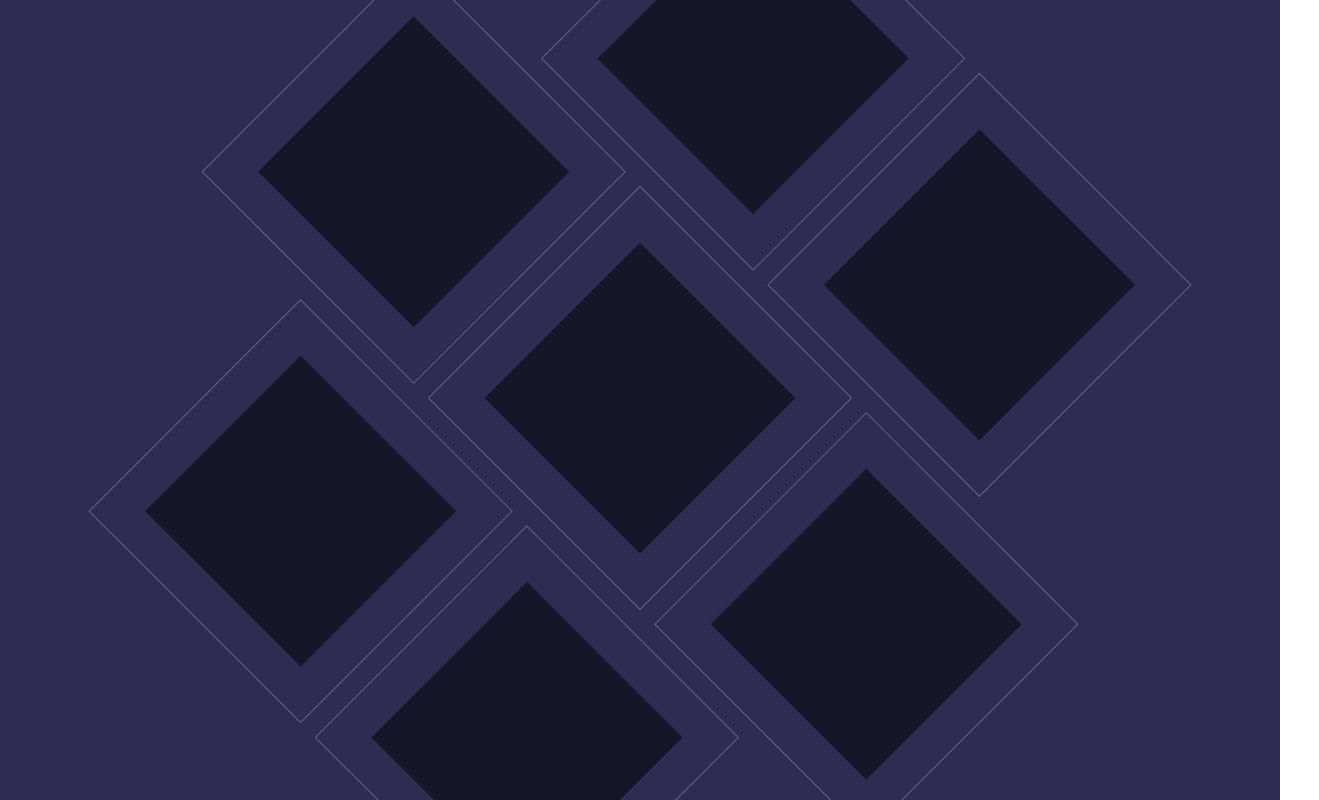
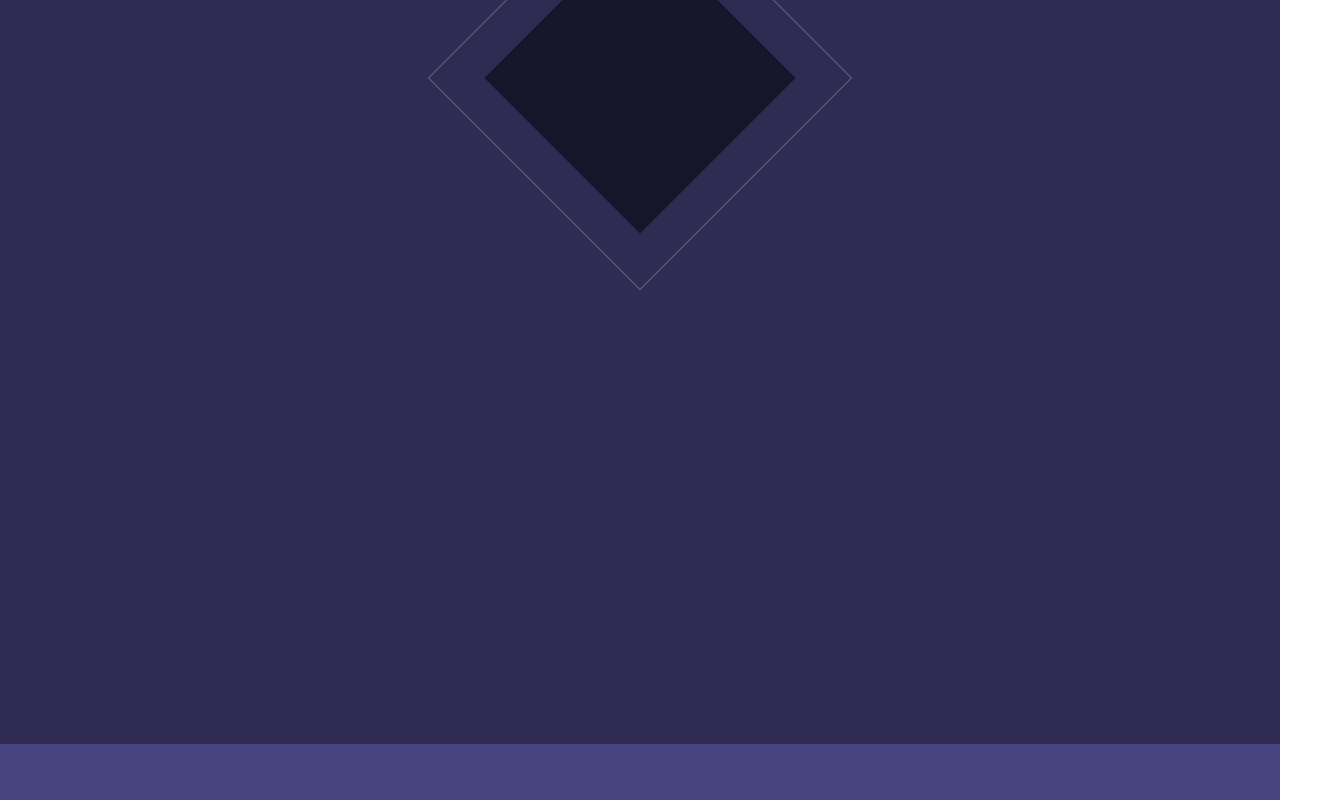
Before and after one commit to timera-h/react-app-ak2i, a React app: page / in a window 1280 px wide. Shown: the part 2260-3060 px from the top of the page, 1319 px wide, since content can reach past the window. Built offline with nearby package versions, Linux system fonts and the light colour scheme; a web font is replaced by a local one.

Commit message:
bloc nos projets

```diff
--- a/src/Components/OurProjects.jsx
+++ b/src/Components/OurProjects.jsx
@@ -5,6 +5,8 @@ import SubTittle from "./SubTittle";
 import Paragraph from "../Components/Paragraph";
 
 export default function OurProjects() {
+
+
   const Container = styled.section`
     width: 100%;
     min-height: 150vh;
@@ -31,11 +33,7 @@ export default function OurProjects() {
     -o-transform: rotate(45deg); /* Opera */
   `;
 
-  const BlocCard = styled.div`
-    display: flex;
-    justify-content: center;
-    align-items: center;
-  `;
+
 
   return (
     <Container>
@@ -45,19 +43,7 @@ export default function OurProjects() {
           flexibilité accrue dans la gestion de projets.
         </Paragraph>
       <ContainerProjectCard>
-        <BlocCard>
-          <ProjectCard />
-          <ProjectCard />
-        </BlocCard>
-        <BlocCard>
-          <ProjectCard />
-          <ProjectCard />
-          <ProjectCard />
-        </BlocCard>
-        <BlocCard>
-          <ProjectCard />
-          <ProjectCard />
-        </BlocCard>
+       <ProjectCard/>
       </ContainerProjectCard>
     </Container>
   );
```
